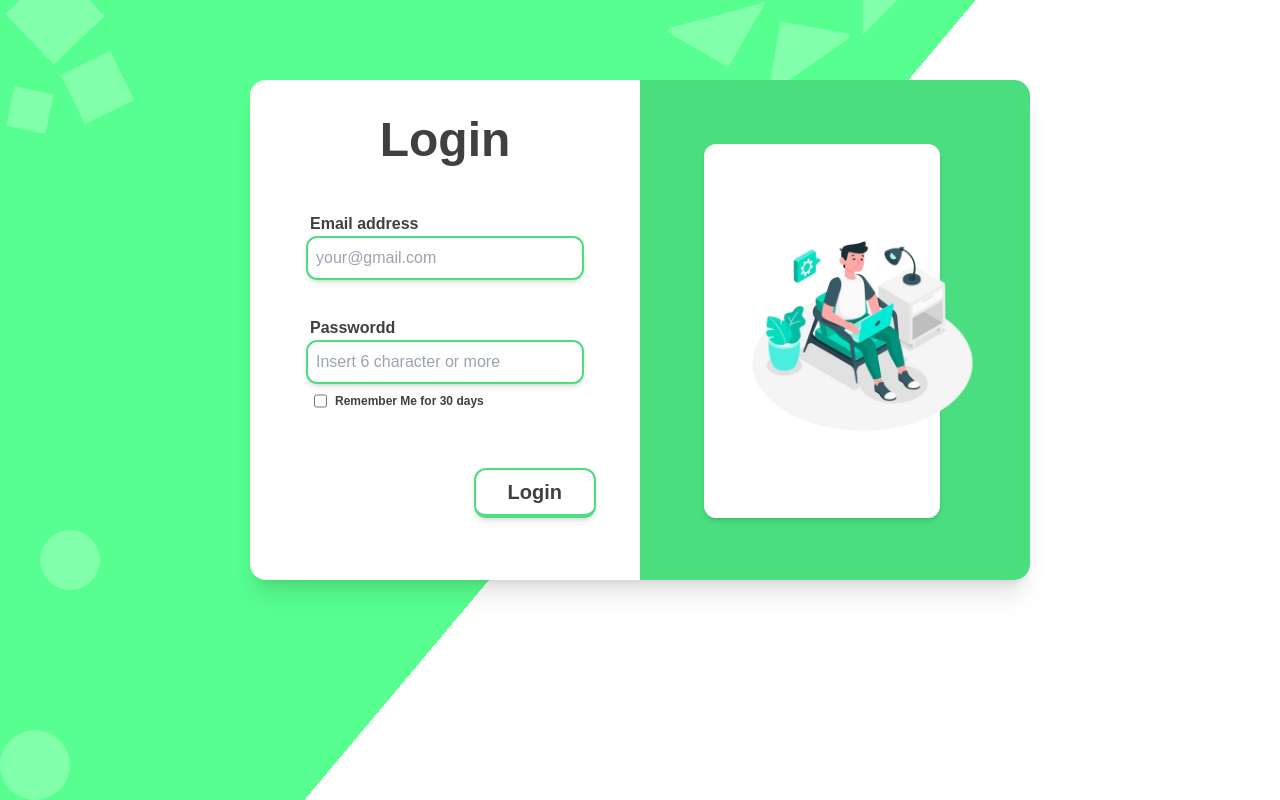
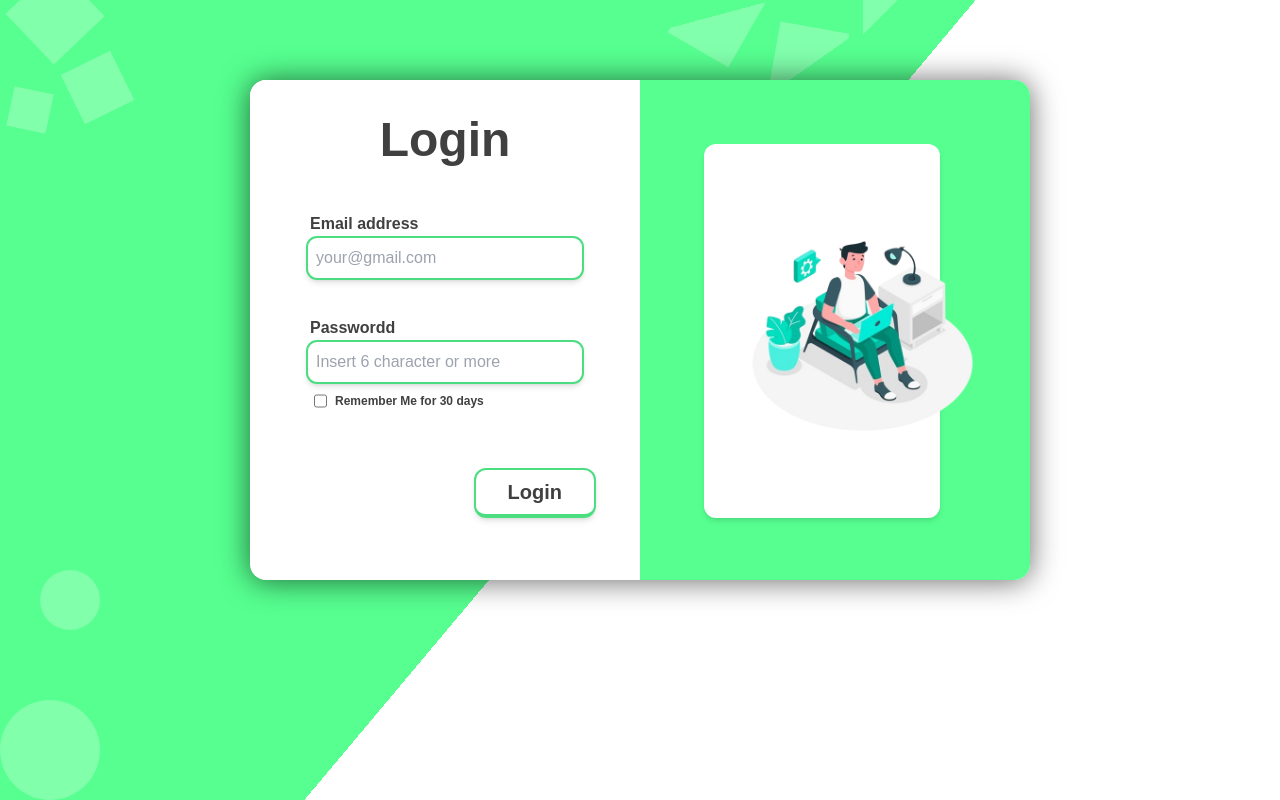
Before and after one commit to ReAww/landingpagelogin, a React (Vite) app: page / in a window 1280 px wide. Built offline with nearby package versions, Linux system fonts and the light colour scheme.

Commit message:
Add more

```diff
--- a/src/components/ElementComponent.jsx
+++ b/src/components/ElementComponent.jsx
@@ -19,14 +19,14 @@ export const ElementComponent = () => {
 
       {/* CIRCLE */}
       <div
-        className="absolute w-[70px] h-[70px]
+        className="absolute w-[70px] lg:w-[100px] h-[70px] lg:h-[100px]
       top-[-2] right-[-10px] md:left-0 md:bottom-0
       bg-[rgb(172,255,200)] bg-opacity-50 rounded-full"
       />
       <div
         className="absolute w-[40px] h-[40px]
       top-[66px] right-[35px]  md:left-[40px]
-      md:top-[530px] md:w-[60px] md:h-[60px]
+      md:top-[530px] lg:top-[570px] md:w-[60px] md:h-[60px]
       bg-[rgb(172,255,200)] bg-opacity-50 rounded-full"
       />
 
--- a/src/components/LoginboxComponent.jsx
+++ b/src/components/LoginboxComponent.jsx
@@ -2,7 +2,7 @@ import React from "react";
 
 export const LoginboxComponent = () => {
   return (
-    <div className="mx-10 md:mx-[150px] lg:mx-[250px] my-5 sm:my-36 lg:my-20 shadow-xl bg-white rounded-2xl flex flex-row">
+    <div className="mx-10 md:mx-[150px] lg:mx-[250px] my-5 sm:my-36 lg:my-20 shadow-[0_1px_30px_rgba(0,0,0,0.6)] bg-white rounded-2xl flex flex-row">
       <div
         className=" rounded-xl lg:rounded-l-2xl lg:w-[50%] w-[100%] sm:h-[100px] h-[100%] pt-12
        p-4 md:p-9 text-center bg-white md:shadow-none"
@@ -39,9 +39,9 @@ export const LoginboxComponent = () => {
             type="checkbox"
             name=""
             id=""
-            className="mx-2 outline-4 accent-green-400"
+            className="mx-2 outline-4 cursor-pointer accent-green-400"
           />
-          <p className="text-[12px] text-neutral-700 font-semibold">
+          <p className="text-[12px] cursor-default text-neutral-700 font-semibold">
             Remember Me for 30 days
           </p>
         </div>
@@ -54,15 +54,14 @@ export const LoginboxComponent = () => {
         </button>
       </div>
       <div
-        className="invisible lg:visible bg-green-400 rounded-r-2xl w-0 h-[500px]
+        className="invisible lg:visible bg-[rgba(86,255,144)] rounded-r-2xl w-0 h-[500px]
       lg:w-[50%] lg:p-4 shadow-xl md:shadow-none "
       >
         <div
           className="h-[80%] w-[66%] bg-[rgb(255,255,255,90)] shadow-md
         rounded-xl m-12"
         >
-          <img src="gambar2.png" alt=""
-          className="overflow-clip ml-10 pt-16" />
+          <img src="gambar2.png" alt="" className="overflow-clip ml-10 pt-16" />
         </div>
       </div>
     </div>
```
